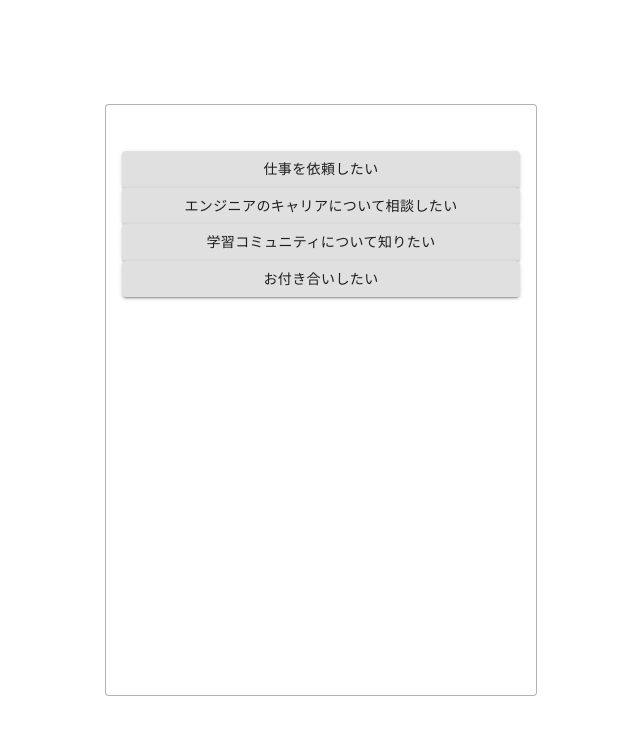
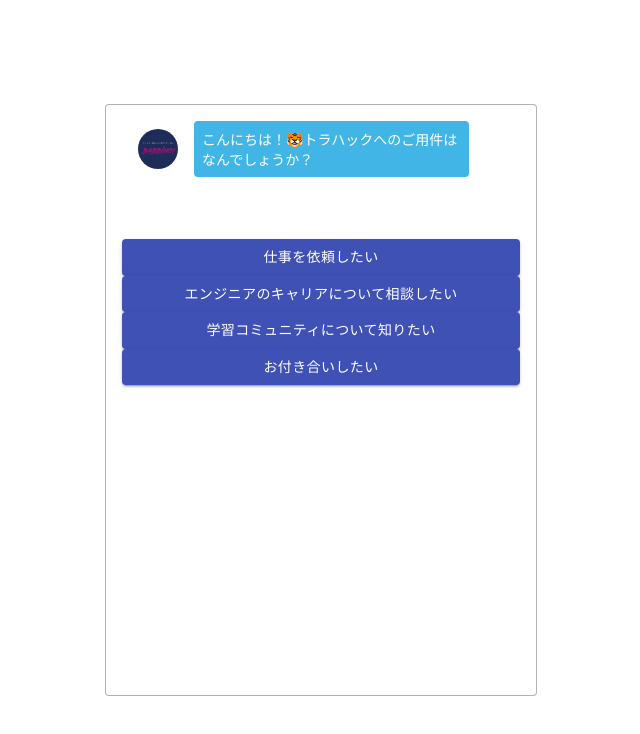
Before and after one commit to takanori-matsushita/react-chatbot, a React (Create React App) app: page / in a window 1280 px wide. Shown: the top 734 px of the page, without its empty margins (319-959 px from the left). Built offline with nearby package versions, Linux system fonts and the light colour scheme.

Commit message:
[fix]send bot when click button

```diff
--- a/src/App.jsx
+++ b/src/App.jsx
@@ -1,30 +1,54 @@
 import { useState, useEffect } from "react";
 import defaultDataset from "./dataset";
 import "./assets/styles/style.css";
-import { AnswersList } from "./components";
+import { AnswersList, Chats } from "./components";
 
 const App = () => {
   const [answers, setAnswers] = useState([]);
   const [chats, setChats] = useState([]);
   const [currentId, setCurrentId] = useState('init');
-  const [dataset, setDataset] = useState(defaultDataset);
-  const [open, setOpen] = useState(false);
+  const dataset = defaultDataset
+  // const [dataset, setDataset] = useState(defaultDataset);
+  // const [open, setOpen] = useState(false);
 
-  const initAnswer = () => {
-    const initDataset = dataset[currentId]
-    const initAnswers = initDataset.answers
-    setAnswers(initAnswers)
+  const displayNextQuestion = (nextQuestionId) => {
+    const chat = {
+      text: dataset[nextQuestionId].question,
+      type: "question",
+    }
+    setAnswers(dataset[nextQuestionId].answers)
+    setChats(prevChats => [...prevChats, chat])
+    setCurrentId(nextQuestionId)
+  }
+
+  const selectAnswer = (selectedAnswer, nextQuestionId) => {
+    switch (true) {
+      case (nextQuestionId === 'init'):
+        displayNextQuestion(nextQuestionId)
+        break
+      default:
+        const chat = {
+          text: selectedAnswer,
+          type: "answer",
+        }
+        setChats(prevChats => [...prevChats, chat])
+        displayNextQuestion(nextQuestionId)
+        break
+    }
   }
 
   useEffect(() => {
-    initAnswer()
-  })
+    const initAnswer = ""
+    selectAnswer(initAnswer, currentId)
+    // eslint-disable-next-line react-hooks/exhaustive-deps
+  }, [])
 
   return (
     <div>
       <section className="c-section">
         <div className="c-box">
-          <AnswersList answers={answers}/>
+          <Chats chats={chats} />
+          <AnswersList answers={answers} select={selectAnswer} />
         </div>
       </section>
     </div>
--- a/src/components/Answer.jsx
+++ b/src/components/Answer.jsx
@@ -1,17 +1,17 @@
-import { makeStyles } from '@material-ui/core/styles';
+// import { makeStyles } from '@material-ui/core/styles';
 import Button from '@material-ui/core/Button';
 
-const useStyles = makeStyles((theme) => ({
-  root: {
+// const useStyles = makeStyles((theme) => ({
+//   root: {
 
-  },
-}));
+//   },
+// }));
 
 const Answer = (props) => {
   // const classes = useStyles();
 
   return (
-    <Button variant="contained">
+    <Button variant="contained" color="primary" onClick={() => props.select(props.content, props.nextId)}>
       { props.content }
     </Button>
   )
--- a/src/components/AnswersList.jsx
+++ b/src/components/AnswersList.jsx
@@ -4,7 +4,7 @@ const AnswersList = (props) => {
   return (
     <div className="c-grid__answer">
       {props.answers.map((value, index) => {
-        return <Answer content={value.content} key={ index.toString() } />
+        return <Answer content={value.content} key={index.toString()} nextId={value.nextId} select={props.select} />
       })}
     </div>
   )
```
